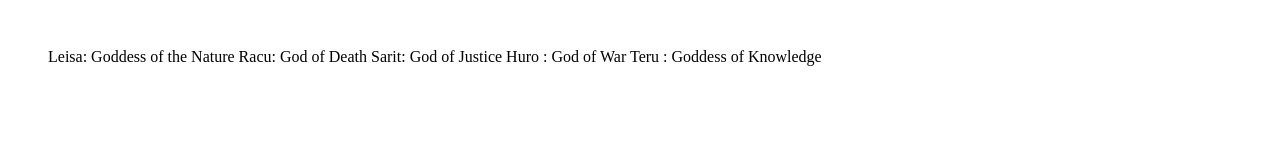
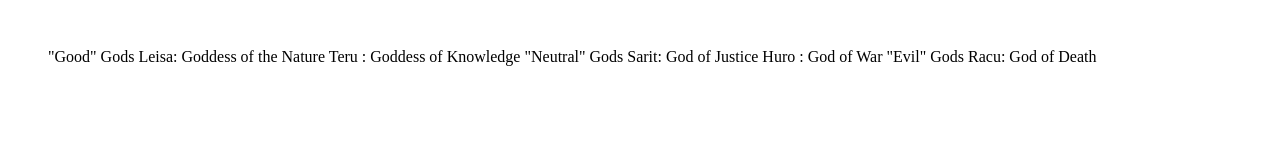
Before and after one commit to BlueSeawave/Sekai, a plain HTML site: page gods/g2.html in a window 1280 px wide. Drawn offline with Linux system fonts and the light colour scheme; files that its build step writes are made by us from their sources.

Commit message:
Update g2.html

```diff
--- a/gods/g2.html
+++ b/gods/g2.html
@@ -9,11 +9,16 @@
    <head>
    <body>
      <p>
+        "Good" Gods
       Leisa: Goddess of the Nature
-Racu: God of Death
-Sarit: God of Justice
-Huro : God of War
-Teru : Goddess of Knowledge
-   </p>
+      Teru : Goddess of Knowledge
+
+      "Neutral" Gods
+        Sarit: God of Justice
+         Huro : God of War
+         "Evil" Gods
+   Racu: God of Death
+
+      </p>
    </body>
 </html>
```
